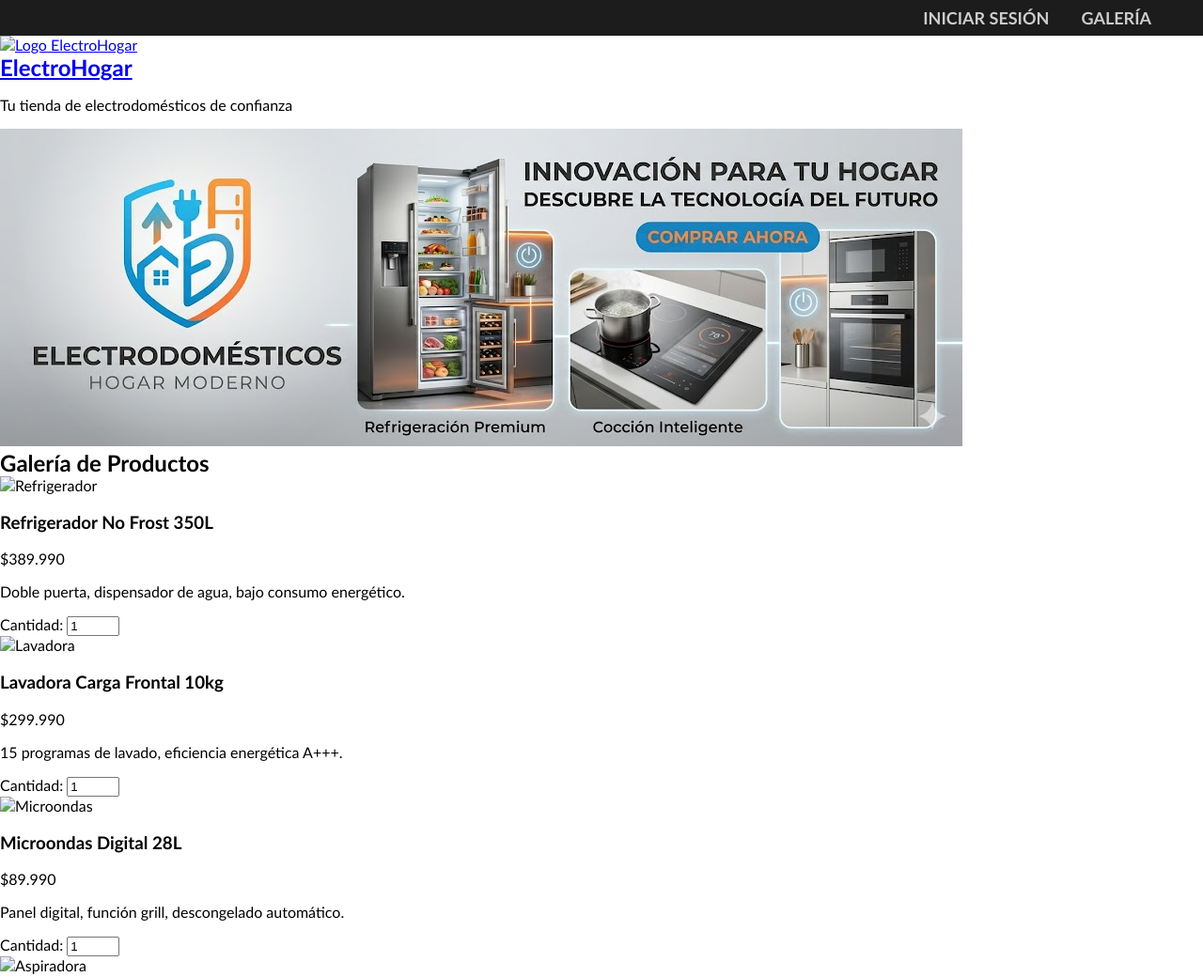
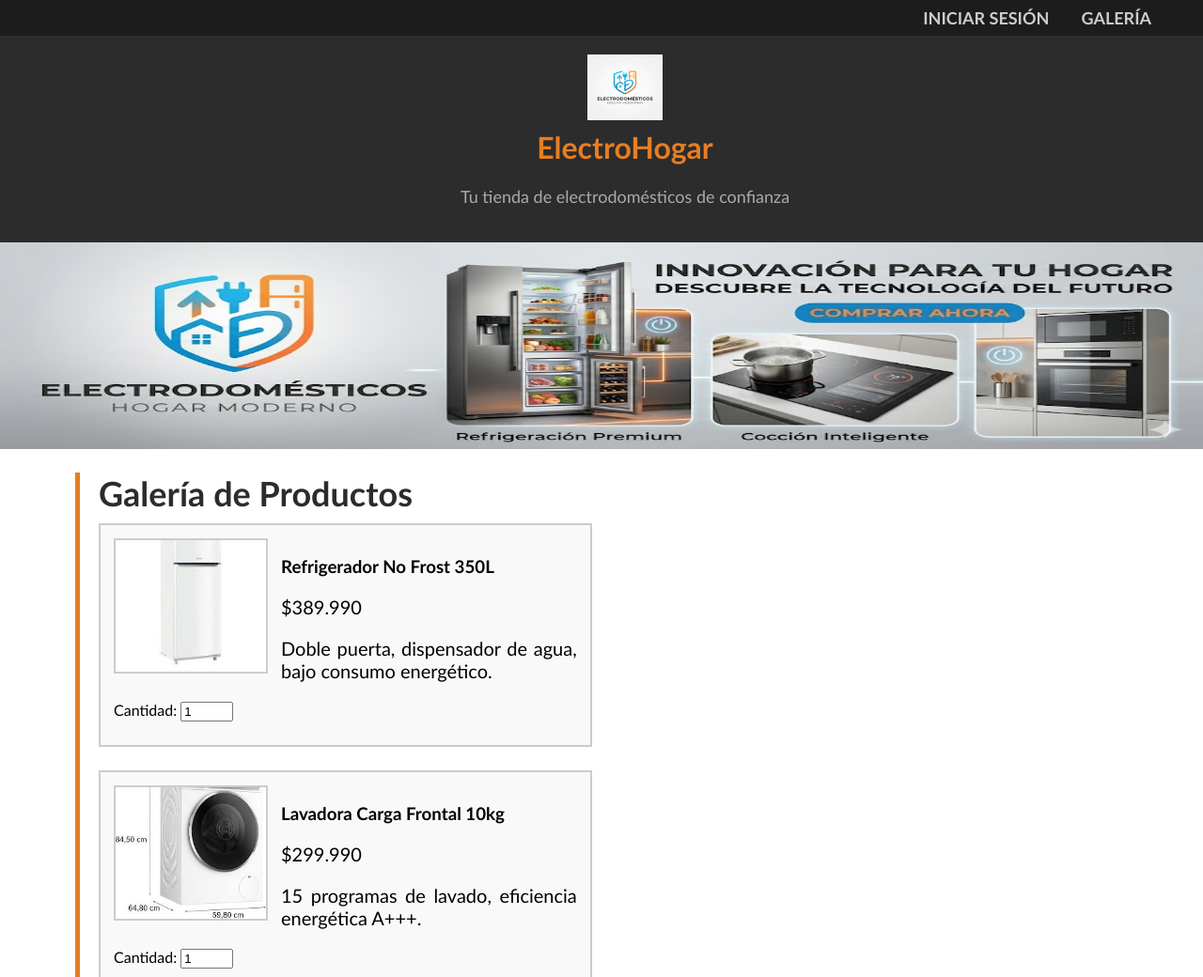
Before and after one commit to CamilooDominguez/Evaluaci-n-Front-End, a plain HTML site: page galeria.html in a window 1280 px wide. Shown: the top 1040 px of the page at 94% size. Drawn offline with Linux system fonts and the light colour scheme; files that its build step writes are made by us from their sources.

Commit message:
Añadido de imágenes alumno y de galeria, y estilos para login y galeria

```diff
--- a/estilos.css
+++ b/estilos.css
@@ -32,3 +32,122 @@ nav ul li a:hover {
     color: #ffffff;
     text-decoration: underline;
 }
+
+header {
+    background-color: #2c2c2c;
+    padding-top: 20px;
+    padding-bottom: 20px;
+    padding-left: 50px;
+    text-align: center;
+}
+
+header a {
+    text-decoration: none;
+}
+
+header img {
+    width: 80px;
+    height: 70px;
+}
+
+header a h2 {
+    color: #e67e22;
+    font-size: 32px;
+    padding-top: 6px;
+}
+
+header p {
+    color: #aaaaaa;
+    font-size: 18px;
+    padding-top: 4px;
+}
+
+.banner {
+    width: 100%;
+    height: 220px;
+    background-color: #2c2c2c;
+    overflow: hidden;
+}
+
+.banner img {
+    width: 100%;
+    height: 220px;
+}
+
+main article {
+    margin-left: 80px;
+    margin-right: 80px;
+    margin-top: 25px;
+    margin-bottom: 25px;
+    border-left: 5px solid #e67e22;
+    padding-left: 20px;
+}
+
+main article h1 {
+    font-size: 36px;
+    text-align: left;
+    color: #2c2c2c;
+    padding-bottom: 10px;
+}
+
+main article h2 {
+    font-size: 26px;
+    color: #e67e22;
+    margin-top: 20px;
+    margin-bottom: 8px;
+}
+
+main article p {
+    font-size: 20px;
+    text-align: justify;
+}
+
+.img-gerente {
+    width: 200px;
+    height: 180px;
+    border: 2px solid #e67e22;
+    float: right;
+    margin-left: 30px;
+    margin-bottom: 10px;
+}
+
+.datos-empresa p {
+    font-size: 20px;
+    margin-top: 14px;
+}
+
+.datos-empresa strong {
+    color: #2c2c2c;
+}
+
+.img-empresa {
+    width: 100%;
+    height: 200px;
+    border: 2px solid #e67e22;
+    margin-top: 10px;
+}
+
+.galeria {
+    overflow: hidden;
+}
+
+.producto {
+    width: 45%;
+    height: 220px;
+    border: 2px solid #cccccc;
+    float: left;
+    margin-right: 3%;
+    margin-bottom: 25px;
+    padding-left: 14px;
+    padding-right: 14px;
+    padding-top: 14px;
+    background-color: #f9f9f9;
+}
+
+.producto img {
+    width: 160px;
+    height: 140px;
+    border: 2px solid #cccccc;
+    float: left;
+    margin-right: 14px;
+}
--- a/galeria.html
+++ b/galeria.html
@@ -19,7 +19,7 @@
         </nav>
 
         <header>
-            <a href="index.html"><img src="imagenes/logo.jpeg" alt="Logo ElectroHogar" /></a>
+            <a href="index.html"><img src="imagenes/logo.jpg" alt="Logo ElectroHogar" /></a>
             <a href="index.html"><h2>ElectroHogar</h2></a>
             <p>Tu tienda de electrodomésticos de confianza</p>
         </header>
```
Also changed, not shown: index.html (+1 -1 lines), login.html (+1 -11 lines), imagenes/alumno.jpg (added), imagenes/aspiradora.jpg (added), imagenes/cocina.jpg (added), imagenes/lavadora.jpg (added), imagenes/licuadora.jpg (added), imagenes/microondas.jpg (added), imagenes/refrigerador.jpg (added).
